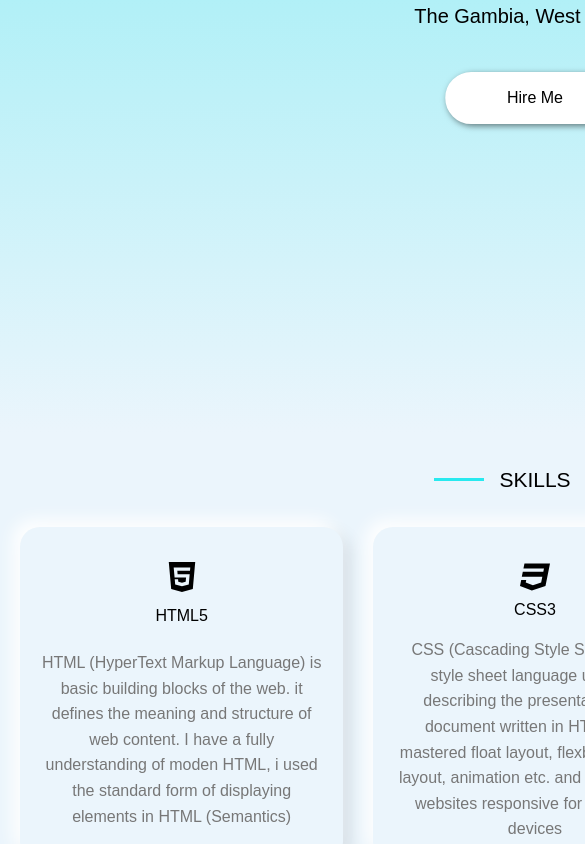
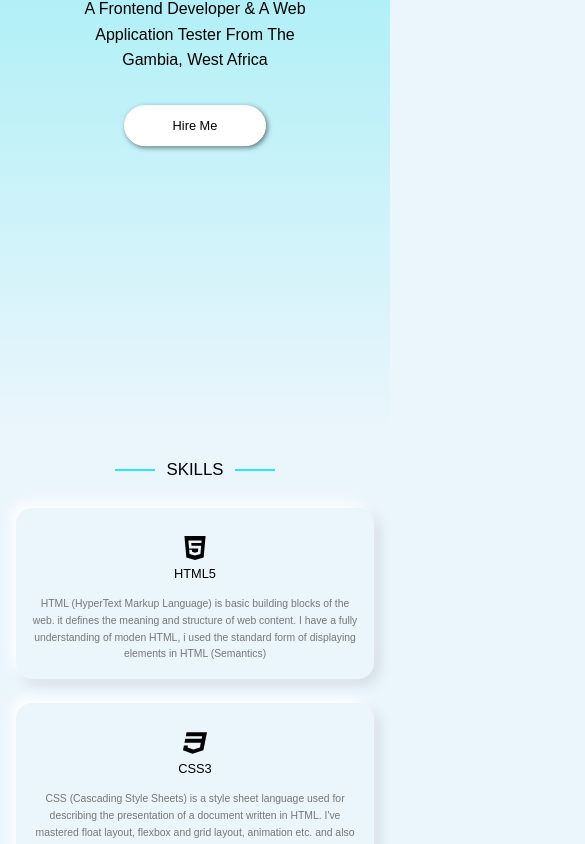
Before and after one commit to zerobug110/portfolio, a website: page index.html in a window 390 px wide. Shown: the part 411-1255 px from the top of the page, 585 px wide, since content can reach past the window. Drawn offline with Linux system fonts and the light colour scheme.

Commit message:
making the technologies & poject section responsive

```diff
--- a/sass/base.scss
+++ b/sass/base.scss
@@ -9,6 +9,16 @@
 html {
     box-sizing: border-box;
     font-size: 62.5%; //10px/16px = 62.5% i.e 1rem = 10px//
+
+    @include respond (tab-land) {
+        font-size: 56% ; // 1rem = 9px / 16px = 56%
+    }
+    @include respond (tab-port) {
+        font-size: 50% ;  // 1rem = 8px / 16px = 50%
+    }
+    @include respond (big-desktop) {
+        font-size: 75%; // 1rem = 12px / 16 = 75%
+    }
 }
 
 
--- a/sass/header.scss
+++ b/sass/header.scss
@@ -32,23 +32,6 @@
         padding: 2.5rem 0;
         animation: fadeDown 2s ease-out 0s;
 
-
-        /*& :nth-child(1) {
-            animation: fadeDown 1s ease-in 1s;
-
-        }
-
-        & :nth-child(2) {
-            animation: fadeDown 1s ease-in 2s;
-        }
-
-        & :nth-child(3) {
-            animation: fadeDown 1s ease-in 3s;
-        }
-
-        & :nth-child(4) {
-            animation: fadeDown 1s ease-in 4s;
-        }**/
     }
 
 
@@ -94,10 +77,10 @@
 
 }
 
-.main-paragraph {text-transform: capitalize;
-    width: 50rem;
+.main-paragraph {
+    text-transform: capitalize;
     font-size: 2rem;
-    font-weight: 200;
+    font-weight: 300;
     margin-top: -1rem;
 
 }
--- a/sass/main.scss
+++ b/sass/main.scss
@@ -1,3 +1,4 @@
+@import "mixin.scss";
 @import "base.scss";
 @import "typographic.scss";
 @import "reusable.scss";
@@ -8,4 +9,3 @@
 @import "contact.scss";
 @import "footer.scss";
 @import "animation.scss";
-@import "mixin.scss";
--- a/sass/projects.scss
+++ b/sass/projects.scss
@@ -17,6 +17,19 @@
         text-align: center;
         border-radius: 2rem;
         padding: 1.5rem;
+
+
+        @include respond (tab-port) {
+            grid-column: 1 / -1 ;
+            grid-row: 1 / 4;
+        }
+    }
+
+    .project__details--description {
+        font-size: 1.6rem;
+        @include respond (tab-port) {
+            font-size: 1.2em;
+        }
     }
 
     &__tech {
@@ -37,6 +50,7 @@
         grid-column: 1 / 4;
         grid-row: 1 / 2 ;
         border-radius: 2rem;
+
     }
 
     &__details-1 {
@@ -57,6 +71,11 @@
         grid-row-gap: 3rem;
         grid-column-gap: 6rem;
 
+        @include respond (tab-port) {
+            grid-column:  1 / -1;
+            grid-row: 3 / 6;
+            font-size: 1.2em;
+        }
     }
 
     &__used-tech {
@@ -75,6 +94,12 @@
         text-align: center;
         border-radius: 2rem;
         padding: 1.5rem;
+
+        @include respond (tab-port) {
+            grid-column: 1 / -1 ;
+            grid-row: 1 / 4;;
+
+        }
     }
 
     &__img-2 {
@@ -104,6 +129,11 @@
         grid-row-gap: 3rem;
         grid-column-gap: 6rem;
 
+        @include respond (tab-port) {
+            grid-column:  1 / -1;
+            grid-row: 3 / 6;
+            font-size: 1.3em;
+        }
     }
 
     &__header {
--- a/sass/technologies.scss
+++ b/sass/technologies.scss
@@ -2,9 +2,6 @@
     grid-column: col-start 1 / col-end;
     padding: 0 2rem;
 }
-
-
-
 
 .tools {
     grid-column: col-start 1 / col-end;
@@ -14,6 +11,10 @@
     grid-gap: 3rem;
     font-size: 1.6rem;
     padding: 5rem 5rem -5rem 5rem;
+
+    @include respond (tab-land) {
+        font-size: 1.3em;
+    }
 }
 
 .tool {
@@ -28,7 +29,6 @@
     grid-template-rows: min-content;
     grid-gap: .5rem;
     justify-items: center;
-
 
     &__icon {
         width: 3rem;
@@ -54,8 +54,5 @@
         grid-column: 1 / -1;
         grid-row: min-content;
         align-self: start;
-
     }
-
-
 }
```
Also changed, not shown: index.html (+2 -2 lines), sass/mixin.scss (+4 -5 lines), style/style.css.
